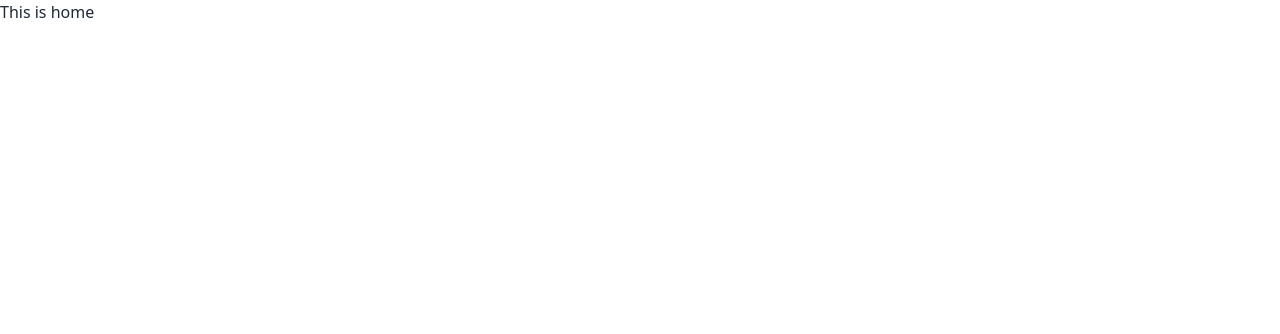
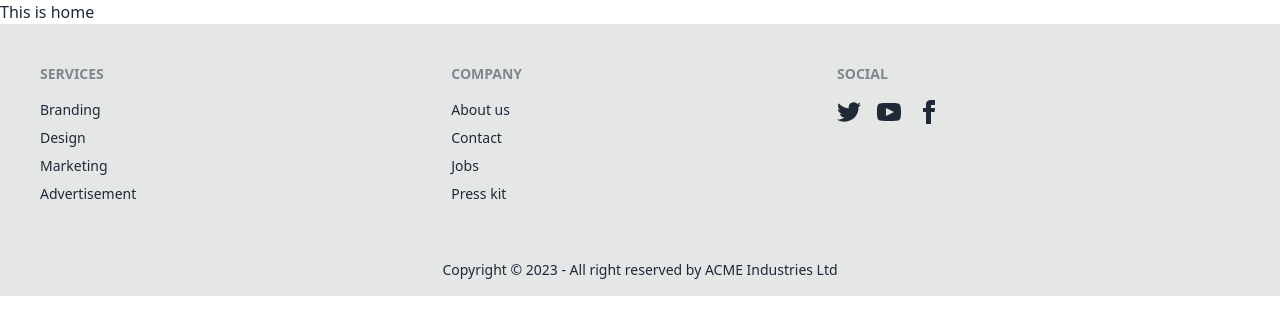
Before and after one commit to yeasinrafee/mern-restaurent, a React (Vite) app: page / in a window 1280 px wide. Shown: the top 334 px of the page. Built offline with nearby package versions, Linux system fonts and the light colour scheme.

Commit message:
Footer added

```diff
--- a/src/Layout/Main.jsx
+++ b/src/Layout/Main.jsx
@@ -1,9 +1,11 @@
 import { Outlet } from "react-router-dom";
+import Footer from "../pages/Sharec/Footer.jsx/Footer";
 
 const Main = () => {
   return (
     <div>
       <Outlet />
+      <Footer />
     </div>
   );
 };
--- a/src/main.jsx
+++ b/src/main.jsx
@@ -5,7 +5,7 @@
 import router from "./Routes/Routes.jsx";
 
 ReactDOM.createRoot(document.getElementById("root")).render(
-  <div className="max-w-screen-xl">
+  <div className="max-w-screen-2xl mx-auto">
     <React.StrictMode>
       <RouterProvider router={router} />
     </React.StrictMode>
--- a/src/pages/Sharec/Footer.jsx/Footer.jsx
+++ b/src/pages/Sharec/Footer.jsx/Footer.jsx
@@ -0,0 +1,66 @@
+const Footer = () => {
+  return (
+    <footer>
+      <div className="footer p-10 bg-base-300 text-base-content">
+        <div>
+          <span className="footer-title">Services</span>
+          <a className="link link-hover">Branding</a>
+          <a className="link link-hover">Design</a>
+          <a className="link link-hover">Marketing</a>
+          <a className="link link-hover">Advertisement</a>
+        </div>
+        <div>
+          <span className="footer-title">Company</span>
+          <a className="link link-hover">About us</a>
+          <a className="link link-hover">Contact</a>
+          <a className="link link-hover">Jobs</a>
+          <a className="link link-hover">Press kit</a>
+        </div>
+        <div>
+          <span className="footer-title">Social</span>
+          <div className="grid grid-flow-col gap-4">
+            <a>
+              <svg
+                xmlns="http://www.w3.org/2000/svg"
+                width="24"
+                height="24"
+                viewBox="0 0 24 24"
+                className="fill-current"
+              >
+                <path d="M24 4.557c-.883.392-1.832.656-2.828.775 1.017-.609 1.798-1.574 2.165-2.724-.951.564-2.005.974-3.127 1.195-.897-.957-2.178-1.555-3.594-1.555-3.179 0-5.515 2.966-4.797 6.045-4.091-.205-7.719-2.165-10.148-5.144-1.29 2.213-.669 5.108 1.523 6.574-.806-.026-1.566-.247-2.229-.616-.054 2.281 1.581 4.415 3.949 4.89-.693.188-1.452.232-2.224.084.626 1.956 2.444 3.379 4.6 3.419-2.07 1.623-4.678 2.348-7.29 2.04 2.179 1.397 4.768 2.212 7.548 2.212 9.142 0 14.307-7.721 13.995-14.646.962-.695 1.797-1.562 2.457-2.549z"></path>
+              </svg>
+            </a>
+            <a>
+              <svg
+                xmlns="http://www.w3.org/2000/svg"
+                width="24"
+                height="24"
+                viewBox="0 0 24 24"
+                className="fill-current"
+              >
+                <path d="M19.615 3.184c-3.604-.246-11.631-.245-15.23 0-3.897.266-4.356 2.62-4.385 8.816.029 6.185.484 8.549 4.385 8.816 3.6.245 11.626.246 15.23 0 3.897-.266 4.356-2.62 4.385-8.816-.029-6.185-.484-8.549-4.385-8.816zm-10.615 12.816v-8l8 3.993-8 4.007z"></path>
+              </svg>
+            </a>
+            <a>
+              <svg
+                xmlns="http://www.w3.org/2000/svg"
+                width="24"
+                height="24"
+                viewBox="0 0 24 24"
+                className="fill-current"
+              >
+                <path d="M9 8h-3v4h3v12h5v-12h3.642l.358-4h-4v-1.667c0-.955.192-1.333 1.115-1.333h2.885v-5h-3.808c-3.596 0-5.192 1.583-5.192 4.615v3.385z"></path>
+              </svg>
+            </a>
+          </div>
+        </div>
+      </div>
+
+      <div className="footer footer-center p-4 bg-base-300 text-base-content">
+        <p>Copyright © 2023 - All right reserved by ACME Industries Ltd</p>
+      </div>
+    </footer>
+  );
+};
+
+export default Footer;
```
